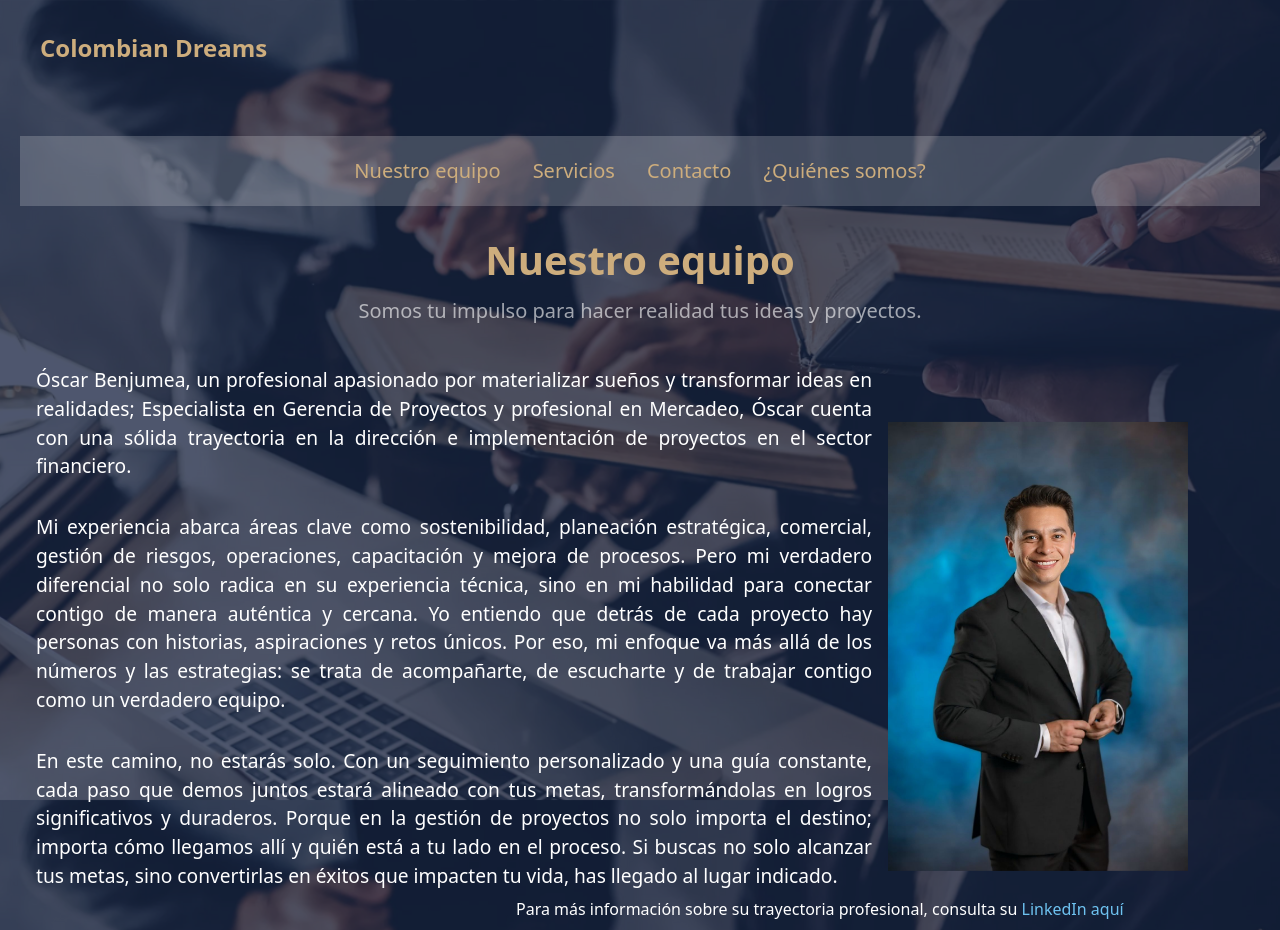
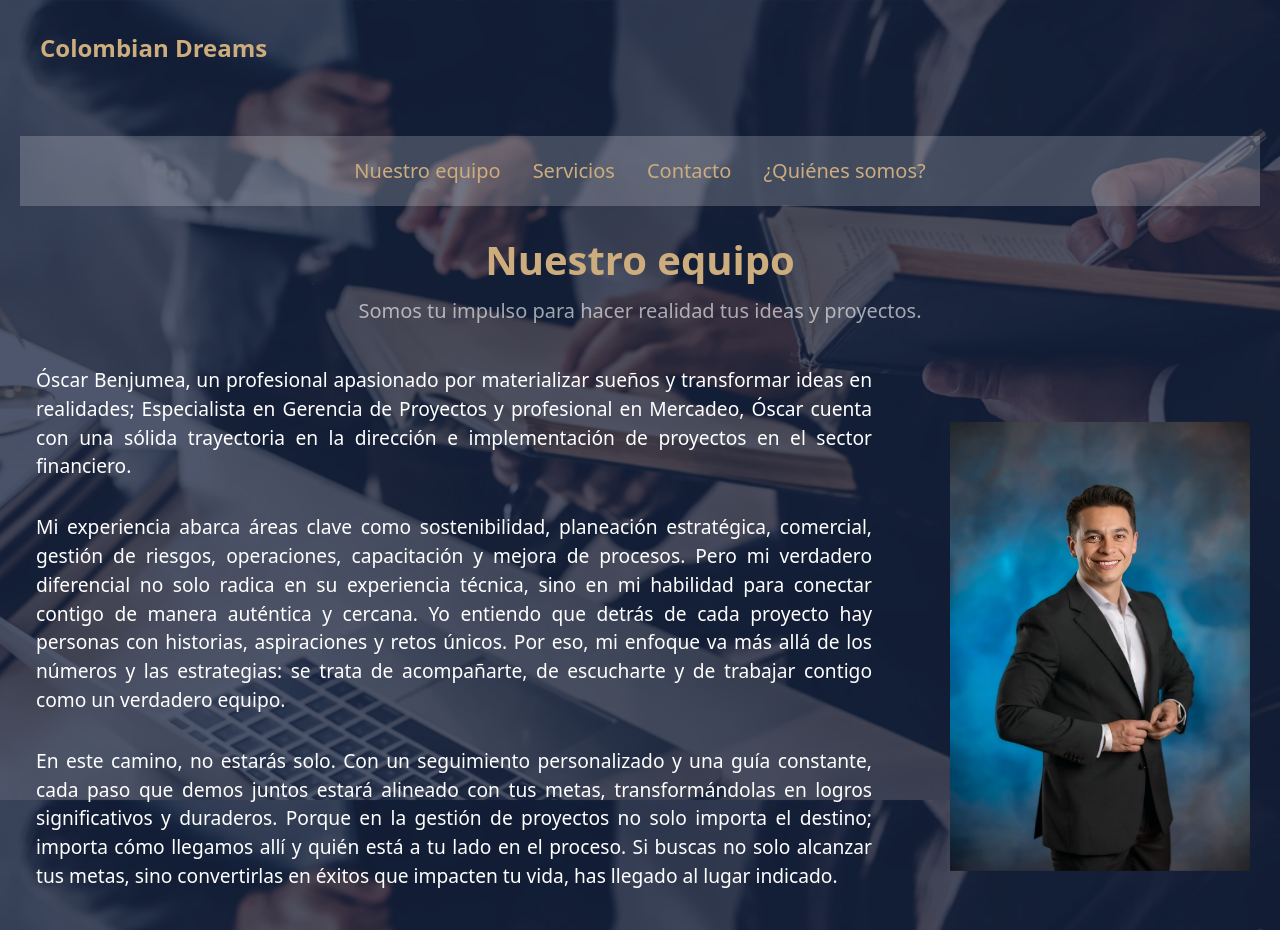
Before and after one commit to ElRandy09/Colombian-Dreams, a Next.js app: page /quienes-somos in a window 1280 px wide. Shown: the top 930 px of the page. Built offline with nearby package versions, Linux system fonts and the light colour scheme.

Commit message:
Actualización responsive

```diff
--- a/app/quienes-somos/estilos.css
+++ b/app/quienes-somos/estilos.css
@@ -248,6 +248,40 @@
 
 
 
+@media (max-width: 1600px) {
+  .hero-container4 {
+    height: auto; /* Permite que el contenedor se ajuste al contenido */
+    overflow: auto; /* Habilita el scroll en pantallas pequeñas */
+  }
+}
+
+
+@media (max-width: 1500px) {
+.image-container2 {
+  position: relative;
+  left: 70%;
+  transform: translateY(-160%);
+}
+.linkedin {
+  position: relative; /* Esto asegura que no se vea afectado por el 'fixed' del h2 */
+  left: 40%;
+  top: 100px; /* AMOE STE COMANDO */
+}
+
+}
+@media (max-width: 1499px) {
+  .image-container2 {
+    position: relative;
+    left: 75%;
+    transform: translateY(-160%);
+  }
+  .linkedin {
+    position: relative; /* Esto asegura que no se vea afectado por el 'fixed' del h2 */
+    left: 25%;
+    top: 200px; /* AMOE STE COMANDO */
+  }
+}
+
 @media (max-width: 942px) { /* Para tablets y pantallas medianas */
   .dropbtn, .dropbtn2 {
       width: 90%; /* Ocupan casi todo el ancho */
@@ -278,29 +312,6 @@
   }
 }
 
-
-@media (max-width: 1600px) {
-  .hero-container4 {
-    height: auto; /* Permite que el contenedor se ajuste al contenido */
-    overflow: auto; /* Habilita el scroll en pantallas pequeñas */
-  }
-}
-
-
-@media (max-width: 1500px) {
-.image-container2 {
-  position: relative;
-  left: 70%;
-  transform: translateY(-160%);
-}
-.linkedin {
-  position: relative; /* Esto asegura que no se vea afectado por el 'fixed' del h2 */
-  left: 40%;
-  top: 100px; /* AMOE STE COMANDO */
-}
-
-}
-
 @media (max-width: 800px) {
   .image-container2 {
     position: relative;
@@ -310,7 +321,7 @@
   .linkedin {
     position: relative; /* Esto asegura que no se vea afectado por el 'fixed' del h2 */
     left: 10%;
-    top: 580px; /* AMOE STE COMANDO */
+    top: 600px; /* AMOE STE COMANDO */
   }
 
   .heading-secondary-quienes-somos {
```
Lines whose indentation alone changed are shown as unchanged.
